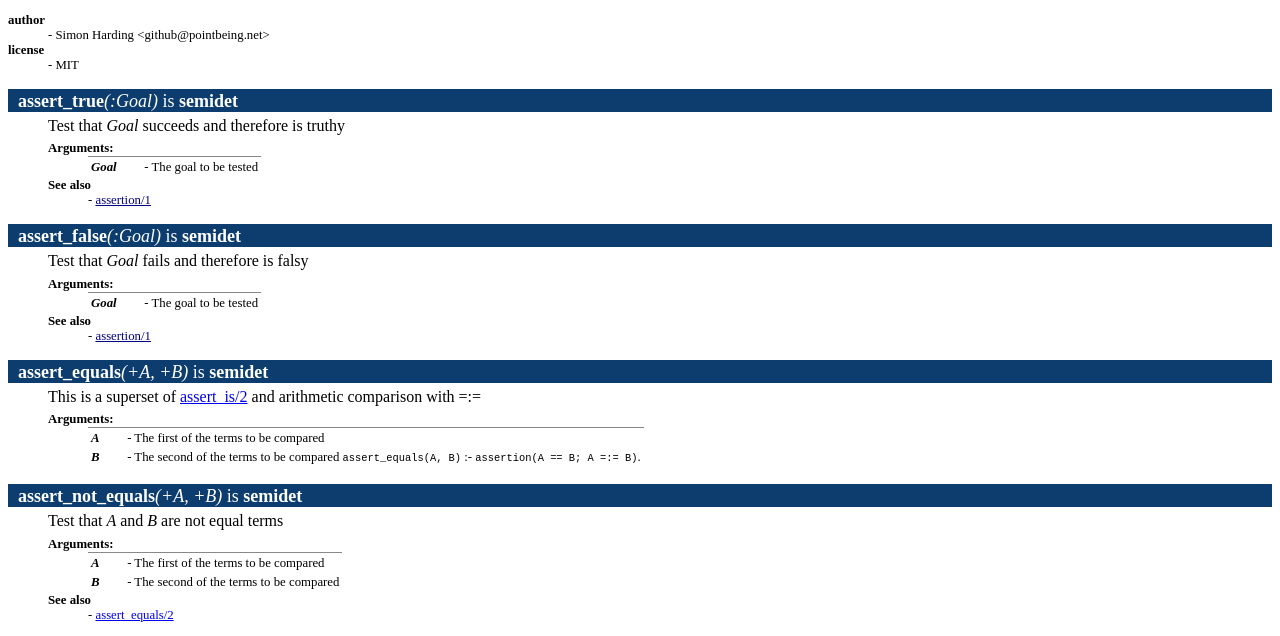
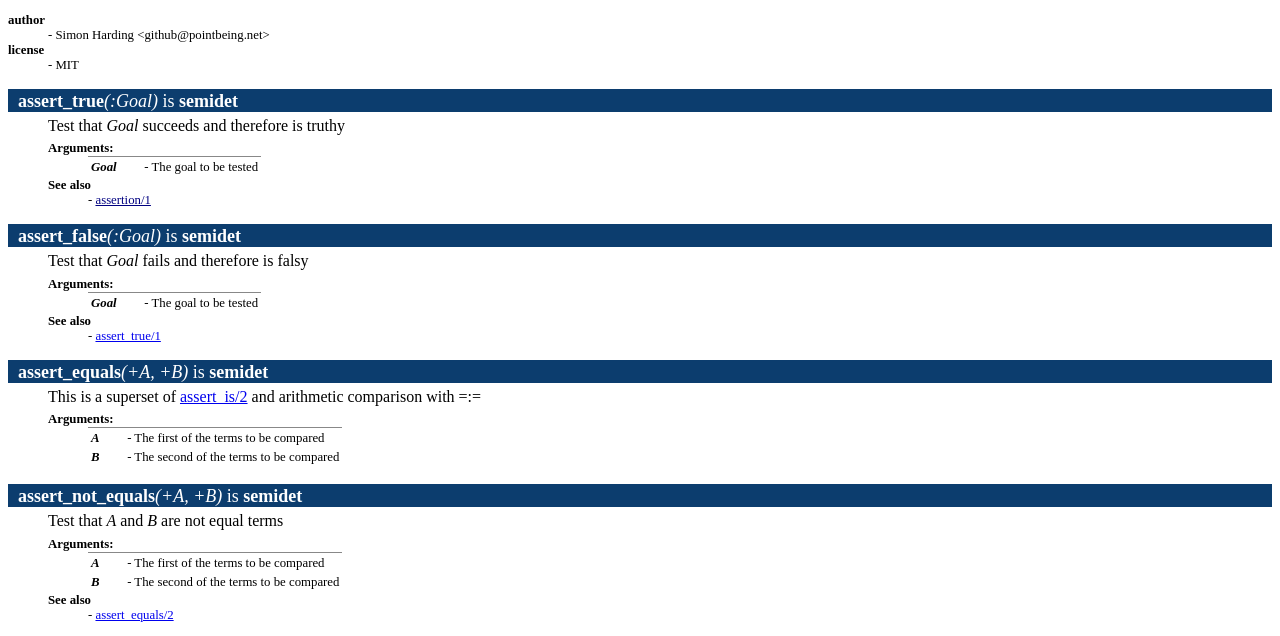
Before and after one commit to simonharris/plunit_assert, a plain HTML site: page plunit_assert.html in a window 1280 px wide. Shown: the part 103-739 px from the top of the page. Drawn offline with Linux system fonts and the light colour scheme.

Commit message:
deploy: cafe809184ece69cc38b8e2e5104bbcf218e7817

```diff
--- a/plunit_assert.html
+++ b/plunit_assert.html
@@ -46,7 +46,7 @@ PlUnit, and better feedback to the user on test fail.</p>
 </table>
 
 </dd>
-<dt class="keyword-see">See also</dt><dd class="keyword-see">- <a class="builtin" href="http://www.swi-prolog.org/pldoc/man?predicate=assertion/1">assertion/1</a></dd>
+<dt class="keyword-see">See also</dt><dd class="keyword-see">- <a href="plunit_assert.html#assert_true/1">assert_true/1</a></dd>
 </dl>
 
 </dd>
@@ -57,9 +57,7 @@ PlUnit, and better feedback to the user on test fail.</p>
 
 <table class="arglist">
 <tr><td><var>A</var></td><td class="argdescr">- The first of the terms to be compared</td></tr>
-<tr><td><var>B</var></td><td class="argdescr">- The second of the terms to be compared
-<code>assert_equals(A, B)</code> :-
-<code>assertion(A == B; A =:= B)</code>.</td></tr>
+<tr><td><var>B</var></td><td class="argdescr">- The second of the terms to be compared</td></tr>
 </table>
 
 </dd>
```
